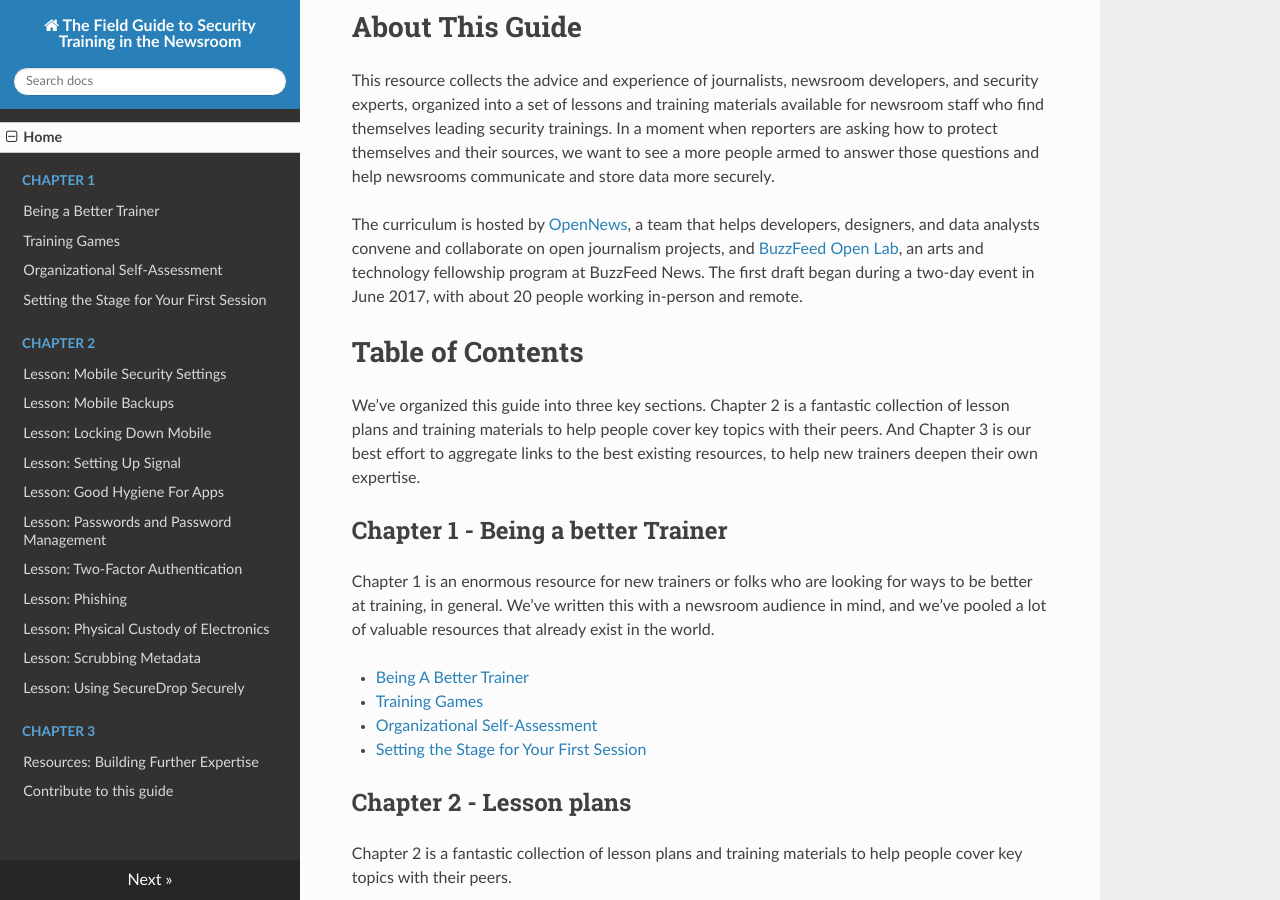
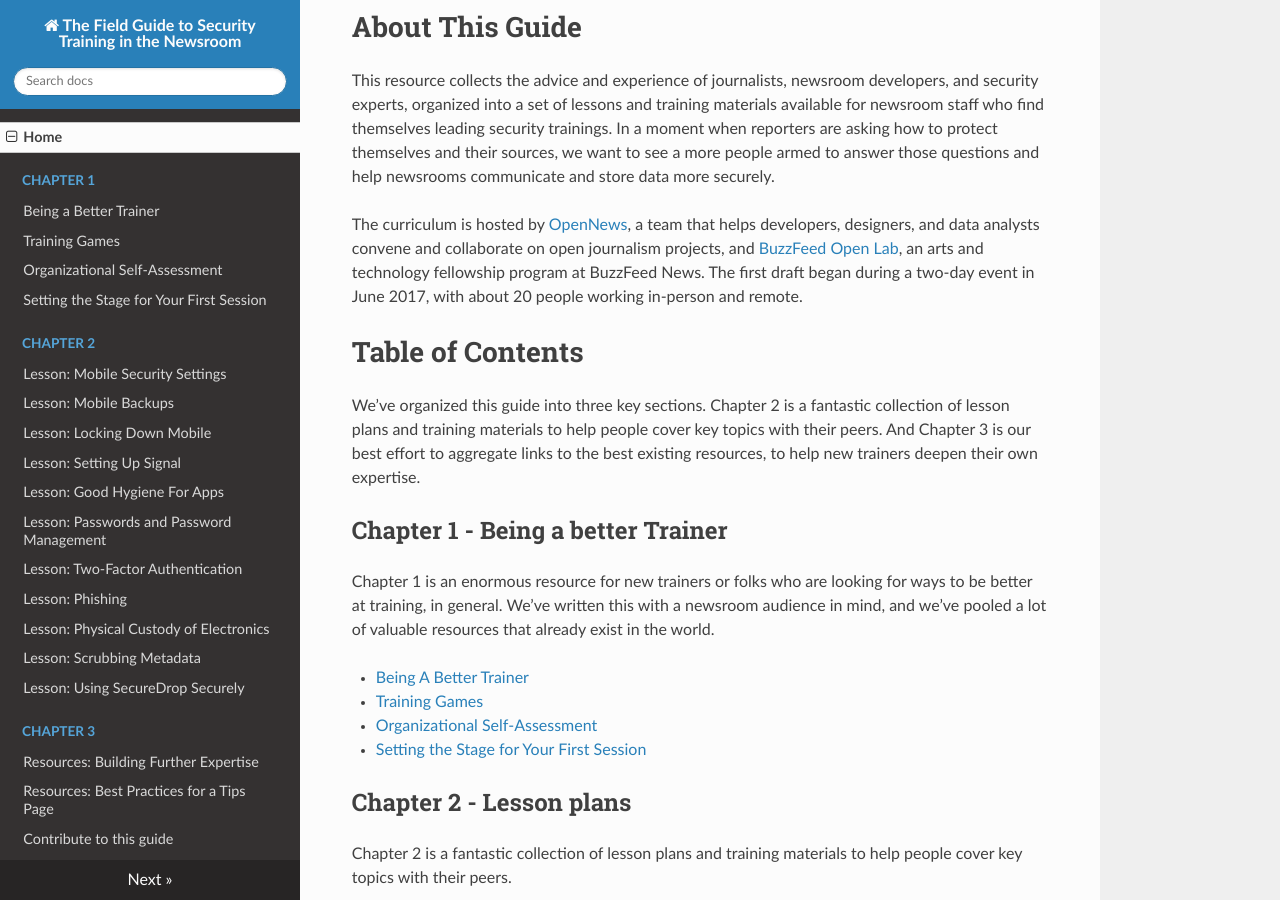
Before and after one commit to OpenNewsLabs/field-guide-security-training-newsroom, an MkDocs documentation site: the page built from docs/index.md, in a window 1280 px wide and 900 px high, scrolled down 525 px. Built offline with MkDocs 1.6.1, drawn with Linux system fonts in a browser that asks for light colours; nearby versions of some CDN libraries; old or Windows-style settings are respelled for this version of MkDocs.

Commit message:
update the TOC

```diff
--- a/mkdocs.yml
+++ b/mkdocs.yml
@@ -20,5 +20,6 @@ pages:
         - "Lesson: Using SecureDrop Securely": Chapter02-11-SecureDrop.md
     - Chapter 3:
         - "Resources: Building Further Expertise": Chapter03-02-Resources.md
+        - "Resources: Best Practices for a Tips Page": Chapter03-03-OrgBestPractices.md
     - Contribute to this guide: contributing.md
 theme: readthedocs
```
